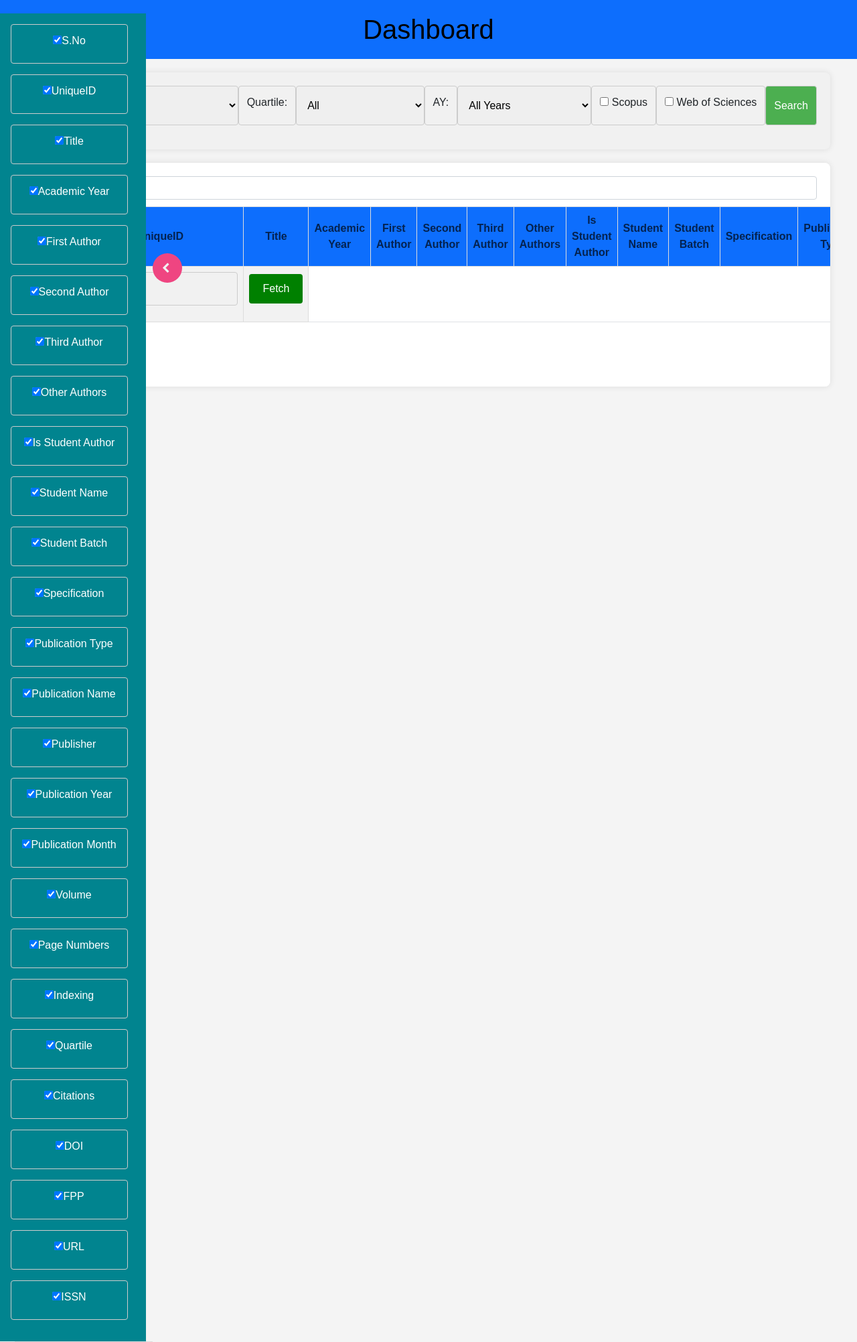
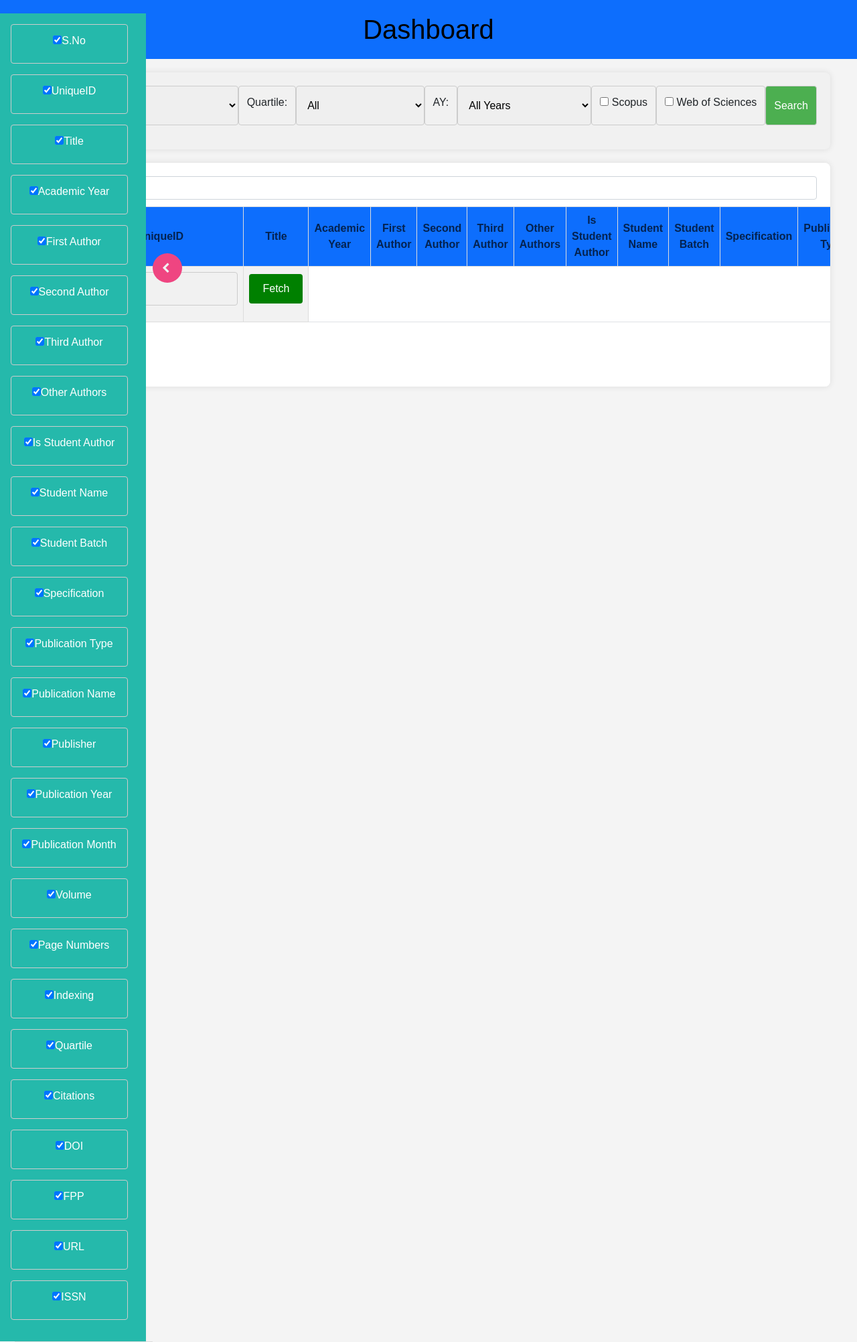
Before and after one commit to praneshkumar-12/researchdata, a Django app: template rpa/templates/layout.html in a window 1280 px wide. Shown: the whole page at 67% size. Run offline with Django 4.2, Linux system fonts and the light colour scheme; the template is opened without the code that fills it, so the values that code supplies are empty; some libraries are stand-ins or nearby versions.

Commit message:
added color for sidebar

```diff
--- a/rpa/templates/layout.html
+++ b/rpa/templates/layout.html
@@ -63,6 +63,7 @@ form {
     color: white;
     transition: 0.02s;
     text-align: center;
+    color: white;
 }
 .sidepanel:before {
     content:'';
@@ -79,7 +80,7 @@ form {
     width:calc(100% - 2em);
     min-width:100px;
     padding:1em;
-    background-color:#01848f;
+    background: #25b9ab;
 }
 .sidepanel .line {
     border-bottom: 1px solid #ddd;
```
